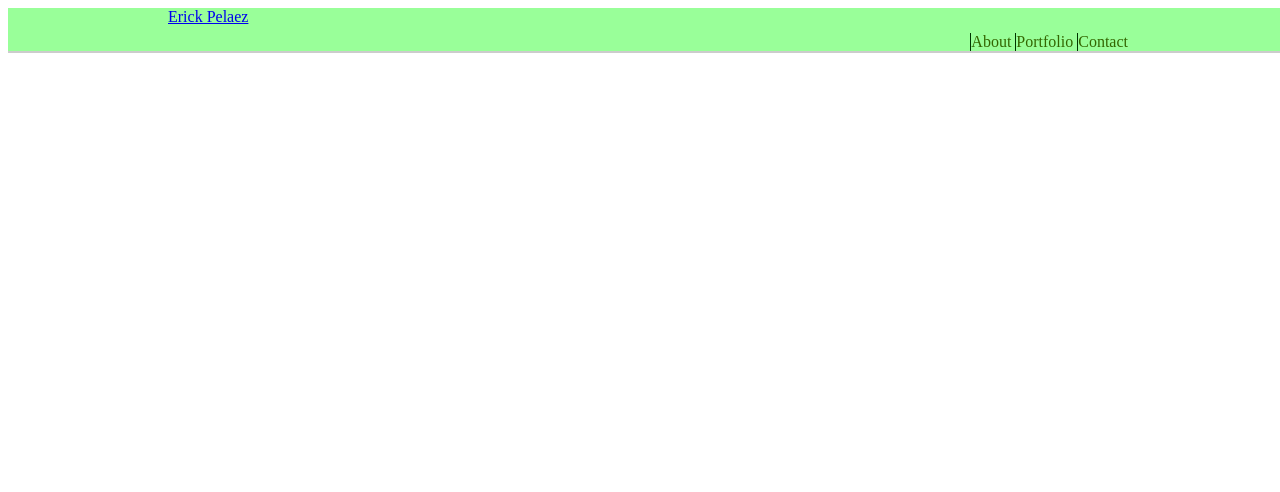
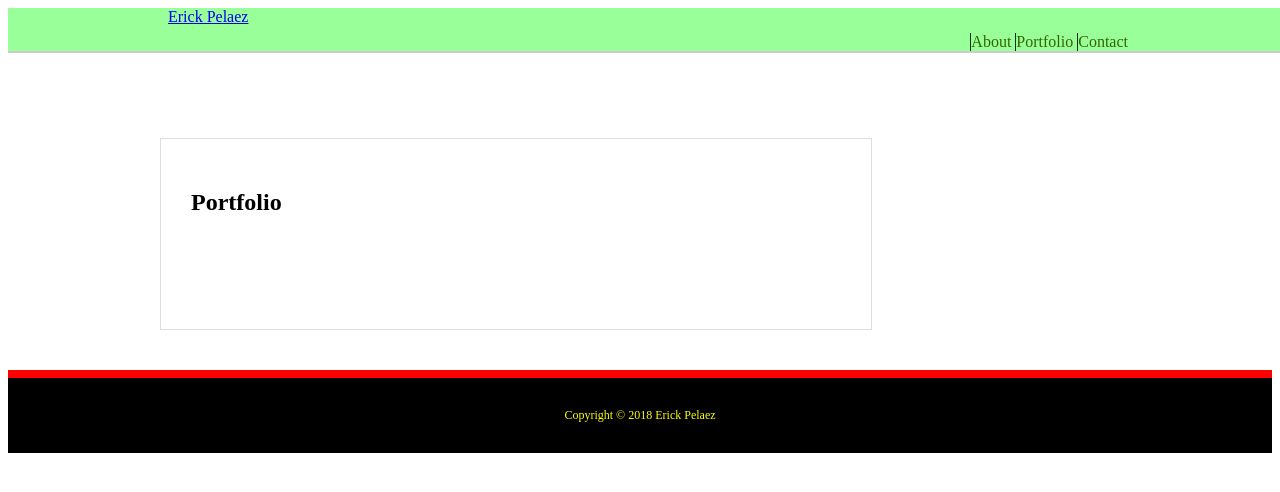
Before and after one commit to Erick0726/PortfolioEP, a plain HTML site: page portfolio.html in a window 1280 px wide. Drawn offline with Linux system fonts and the light colour scheme.

Commit message:
portfolio edit

```diff
--- a/portfolio.html
+++ b/portfolio.html
@@ -16,3 +16,19 @@
 			</nav>
 		</div>
 	</header>
+
+	<div id="main-container" class="container">
+		<section class="main-section">
+			<h1>Portfolio</h1>
+
+			<div class="work">
+				<img src="">
+			</div>
+		</section>
+	</div>
+
+	<footer>
+		<div class="container">
+			Copyright &copy; 2018 Erick Pelaez
+		</div>
+	</footer>
--- a/style.css
+++ b/style.css
@@ -80,6 +80,14 @@ h3, .sidebar h2 {
 	margin-right: 5px;
 }
 
+.work {
+	position: relative;
+	float: left;
+	width: 274px;
+	margin: 20px 0 25px;
+	overflow: auto;
+}
+
 footer {
 	padding: 30px 0;
 	clear: both;
```
Also changed, not shown: index.html (+4 -4 lines), Rigby.png (added), jake.jpg (deleted).
